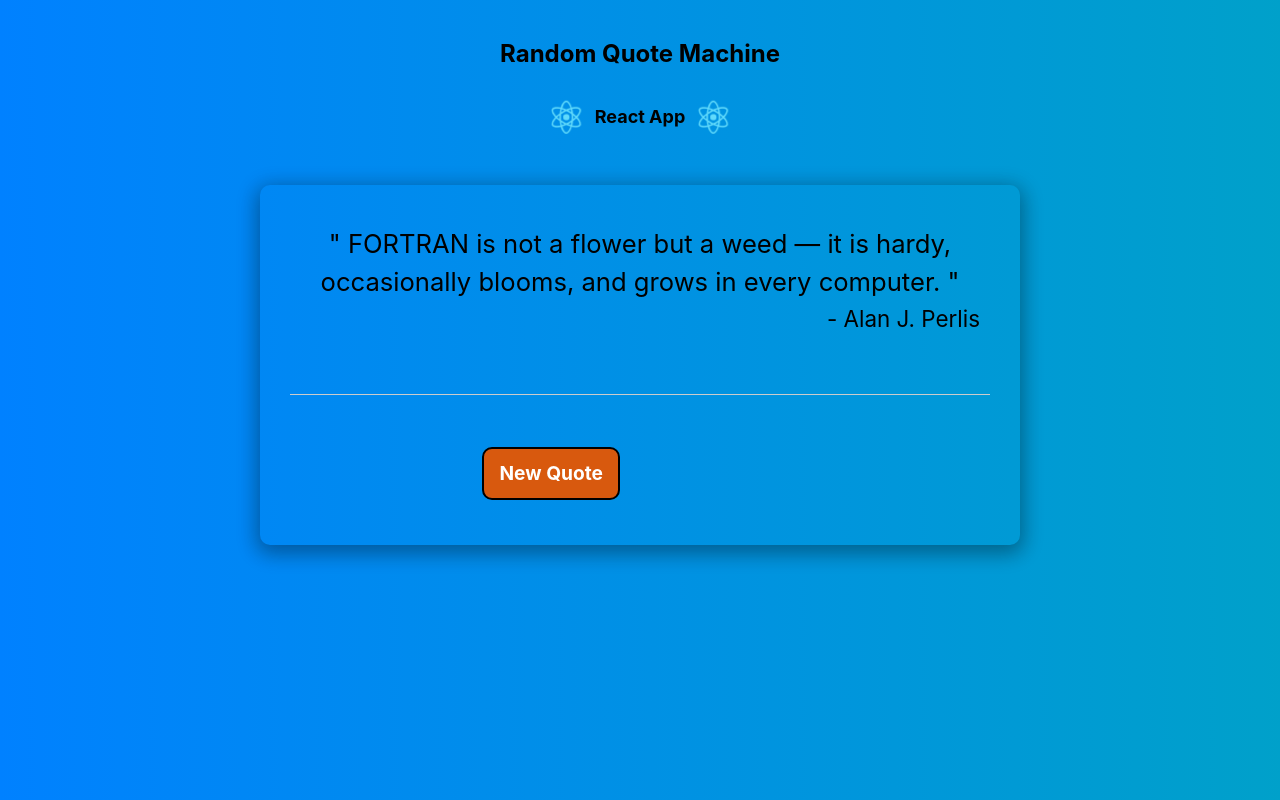
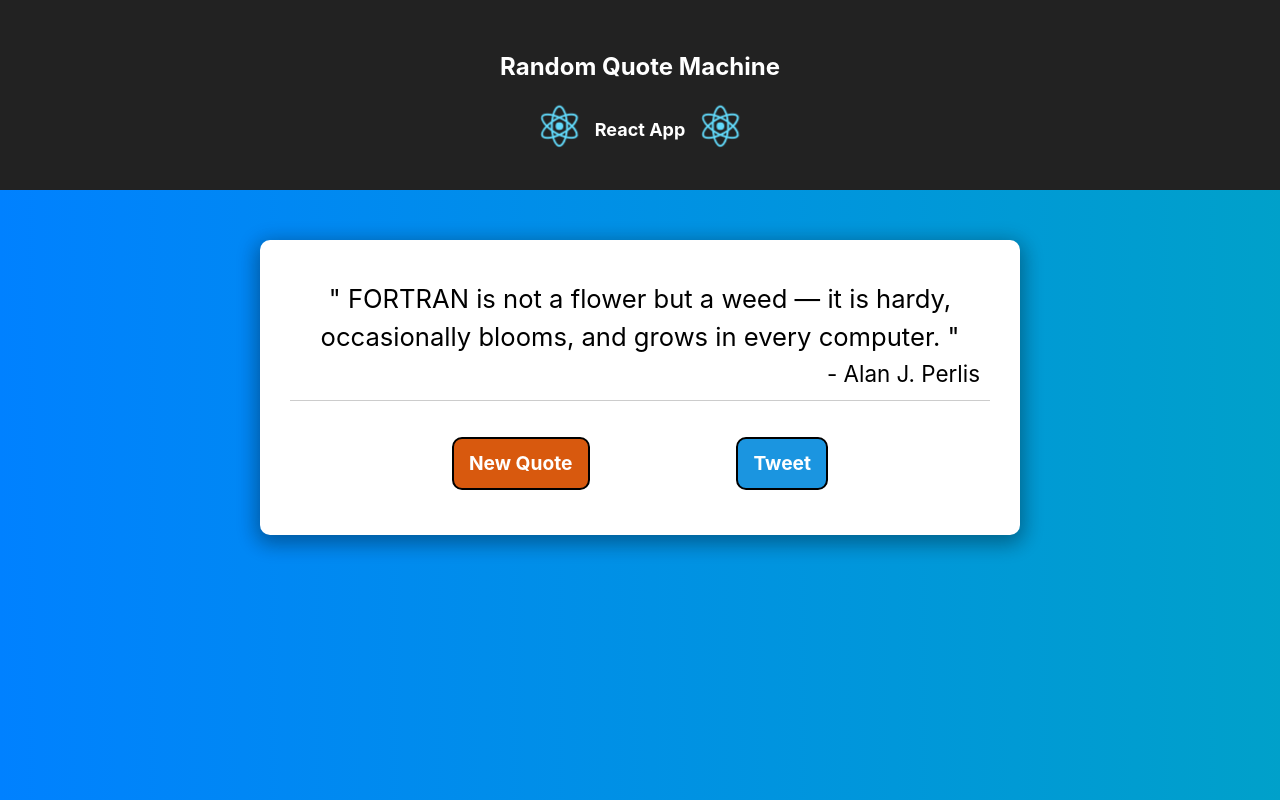
Before and after one commit to TiagoPortfolio/react-apps, a React (Create React App) app in the folder random-quote-machine/: page / in a window 1280 px wide. Built offline with nearby package versions, Linux system fonts and the light colour scheme.

Commit message:
Update random quote app

```diff
--- a/random-quote-machine/src/App.css
+++ b/random-quote-machine/src/App.css
@@ -12,36 +12,44 @@ body {
 
 .App {
 	text-align: center;
-	display: flex;
-	justify-content: center;
-	flex-direction: column;
-	align-items: center;
+}
+
+.App-logo {
+	animation: App-logo-spin infinite 20s linear;
+	height: 50px;
 }
 
 .App-header {
+	display: flex;
+	flex-direction: column;
+	justify-content: center;
+	align-items: center;
+	align-content: center;
+	background-color: #222;
+	height: 150px;
 	padding: 20px;
+	margin-bottom: 50px;
+	color: white;
+}
+
+.App-react-app {
+	display: flex;
+	align-self: center;
 }
 
 .App-title {
 	font-size: 1.5em;
 }
 
-.App-react-app {
-	display: flex;
-	align-items: center;
-	justify-content: center;
-}
-
-.App-react-app .App-logo {
-	animation: App-logo-spin infinite 20s linear;
-	height: 40px;
+.App-intro {
+	font-size: large;
 }
 
 @keyframes App-logo-spin {
-	from { transform: rotate(0deg); }
-	to { transform: rotate(360deg); }
+	from {
+		transform: rotate(0deg);
+	}
+	to {
+		transform: rotate(360deg);
+	}
 }
-
-.App-react-app .App-intro {
-	font-size: large;
-}
--- a/random-quote-machine/src/App.js
+++ b/random-quote-machine/src/App.js
@@ -7,7 +7,9 @@ import quotes from './quotes.js';
 class App extends Component {
 	constructor(props) {
 		super(props);
-		this.state = quotes[Math.floor(Math.random() * quotes.length)];
+		this.state = {
+			quote: quotes[Math.floor(Math.random() * quotes.length)]
+		};
 
 		this.showNewQuote = this.showNewQuote.bind(this);
 	}
@@ -18,8 +20,10 @@ class App extends Component {
 		while (true) {
 			let randomIndex = Math.floor(Math.random() * quotes.length);
 			console.log(quotes[randomIndex]);
-			if (quotes[randomIndex].text !== this.state.text) {
-				this.setState(quotes[randomIndex]);
+			if (quotes[randomIndex].text !== this.state.quote.text) {
+				this.setState({
+					quote: quotes[randomIndex]
+				});
 				break;
 			}
 		}
@@ -36,7 +40,7 @@ class App extends Component {
 						<img src={logo} className="App-logo" alt="logo" />
 					</div>
 				</header>
-				<QuoteBox quote={this.state} newQuoteHandler={this.showNewQuote} />
+				<QuoteBox quote={this.state.quote} newQuoteHandler={this.showNewQuote} />
 			</div>
 		);
 	}
--- a/random-quote-machine/src/QuoteBox.js
+++ b/random-quote-machine/src/QuoteBox.js
@@ -1,7 +1,7 @@
-import React from 'react';
-import PropTypes from 'prop-types';
+import React from "react";
+import PropTypes from "prop-types";
 
-const QuoteBox = ({quote, newQuoteHandler}) => {
+const QuoteBox = ({ quote, newQuoteHandler }) => {
 	return (
 		<div id="quote-box">
 			<div className="QuoteBox-quote">
@@ -10,19 +10,28 @@ const QuoteBox = ({quote, newQuoteHandler}) => {
 			</div>
 			<hr />
 			<div className="QuoteBox-controls">
-				<div id="new-quote" role="button" tabIndex="0" onClick={newQuoteHandler}>New Quote</div>
-				<a id="tweet-quote" href={`https://twitter.com/intent/tweet?text="${quote.text}" - ${quote.author}`}>
-					<a id="tweet-quote"
-					   href={`https://twitter.com/intent/tweet?text="${quote.text}" - ${quote.author}`}
-					   target="_blank"
-					   className="twitter-share-button" data-size="large"
-					   data-show-count="false" title="Tweet this quote!">
-					</a>
+				<div
+					id="new-quote"
+					role="button"
+					tabIndex="0"
+					onClick={newQuoteHandler}
+				>
+					New Quote
+				</div>
+				<a
+					id="tweet-quote"
+					className="tweet-button"
+					href={`https://twitter.com/intent/tweet?text="${
+						quote.text
+					}" - ${quote.author}`}
+					target="_blank"
+				>
+					Tweet
 				</a>
 			</div>
 		</div>
 	);
-}
+};
 
 QuoteBox.propTypes = {
 	quote: PropTypes.object.isRequired,
--- a/random-quote-machine/src/index.css
+++ b/random-quote-machine/src/index.css
@@ -11,13 +11,16 @@ body {
 }
 
 #quote-box {
-	width: 700px;
-	height: 300px;
+	width: 70%;
+	max-width: 700px;
+	height: 40%;
 	padding: 30px;
 	margin-top: 20px;
 	display: flex;
+	margin: 0 auto;
 	flex-direction: column;
 	border-radius: 10px;
+	background-color: white;
 	box-shadow: 0 5px 20px 5px rgba(0,0,0,0.2),0 6px 20px 0 rgba(0,0,0,0.19) !important
 }
 
@@ -26,7 +29,7 @@ body {
   height: 1px;
   border: 0;
   border-top: 1px solid #ccc;
-  margin: 1em 0;
+  margin: 0px;
   padding: 0;
 }
 
@@ -59,7 +62,7 @@ body {
 	/*text-shadow: */
 	color: white;
 	background-color: #d8590e;
-  padding: 10px 15px;
+  	padding: 10px 15px;
 	cursor: pointer;
 	border: 2px solid black;
 	border-radius: 10px;
@@ -78,6 +81,18 @@ body {
 	outline: none;
 }
 
-.QuoteBox-controls #new-quote {
-
+.tweet-button {
+	/*text-shadow: */
+	color: white;
+	background-color: #1b95e0;
+  	padding: 10px 15px;
+	cursor: pointer;
+	border: 2px solid black;
+	border-radius: 10px;
+	font-weight: bold;
+	font-size: 1.2em;
+	transition: color 0.5s ease;
+	transition: background-color 0.5s ease;
+	outline: none;
+	text-decoration: none;
 }
```
